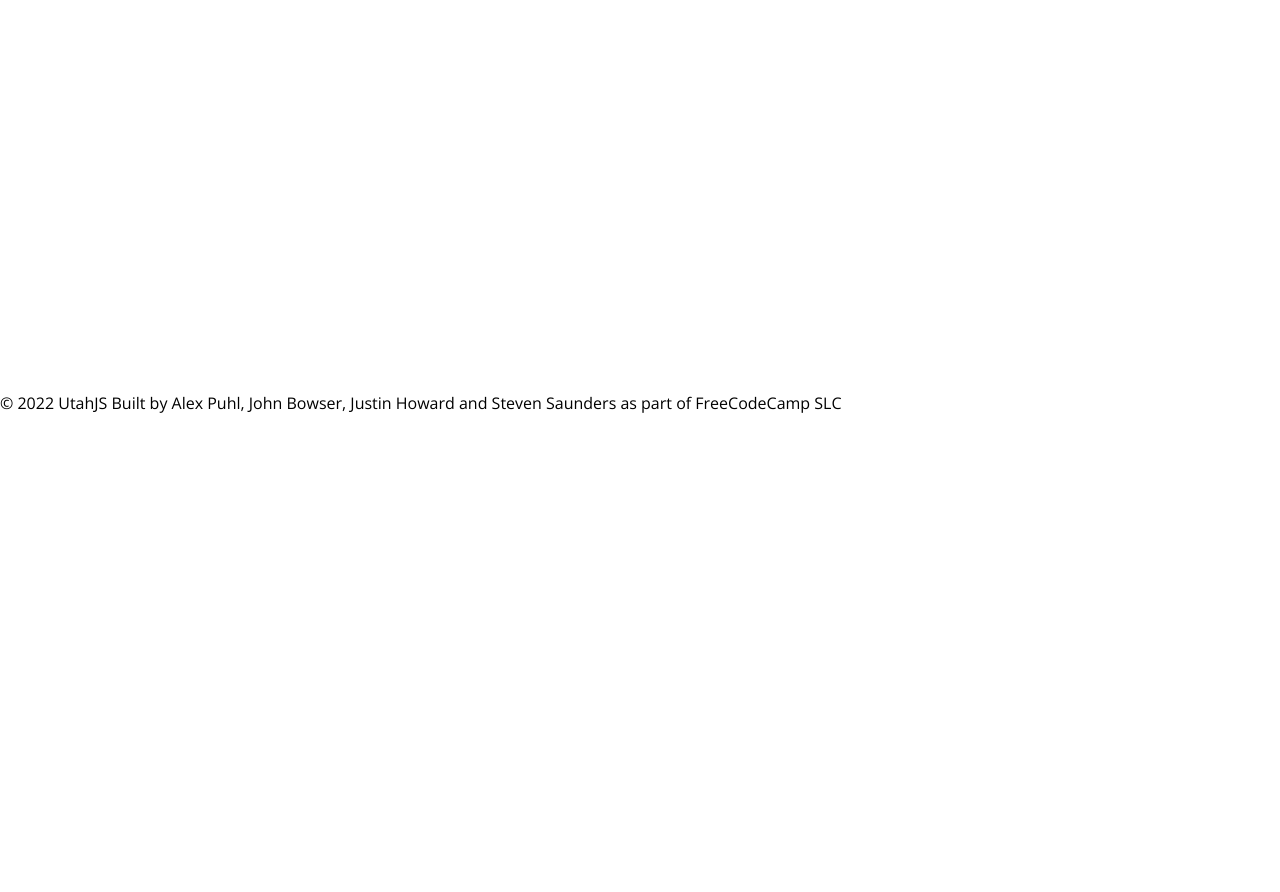
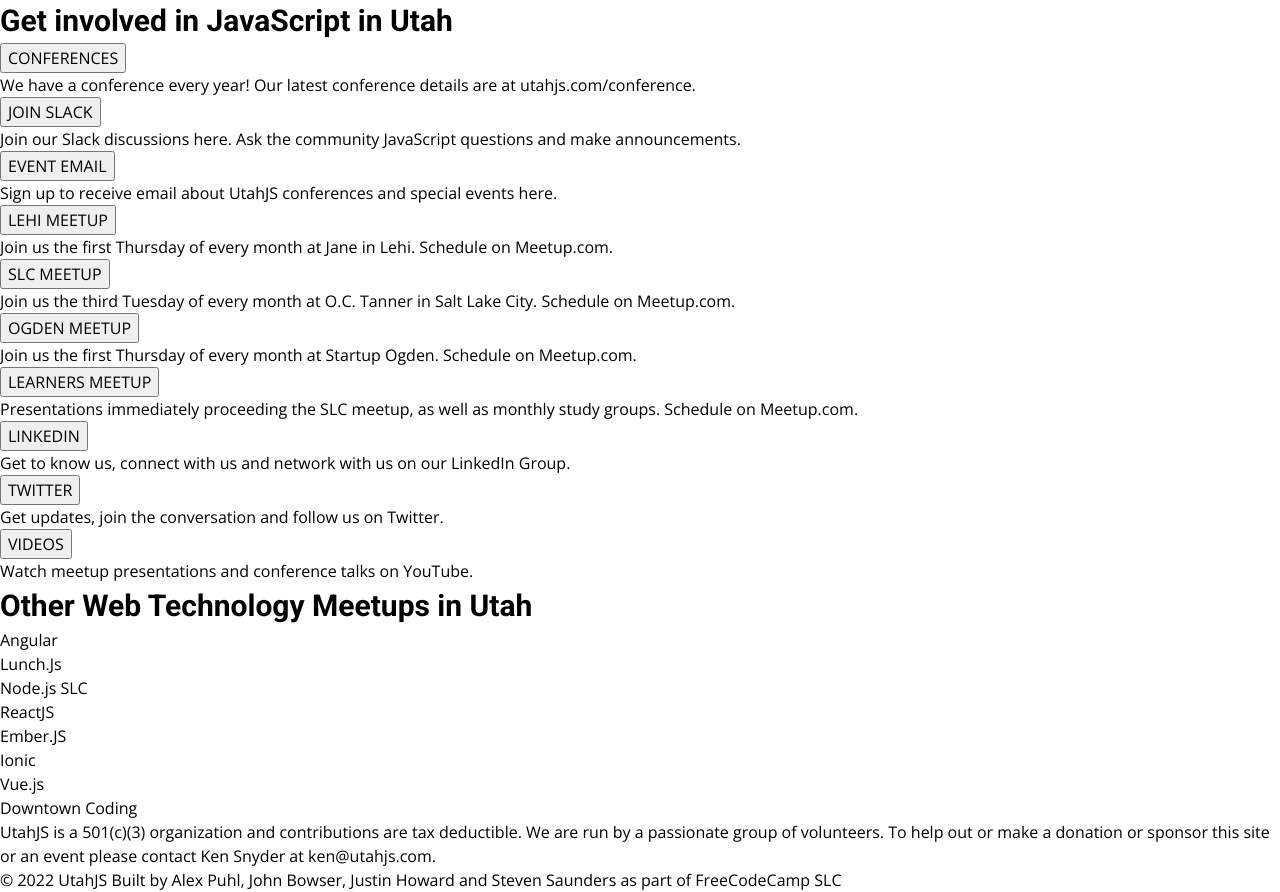
Before and after one commit to FreeCodeCamp-SLC/utahjs-website, a Next.js app in the folder next/: page / in a window 1280 px wide. Shown: the part 385-1277 px from the top of the page. Before the commit the page ends 800 px from the top, so only its background shows below. Built offline with nearby package versions, Linux system fonts and the light colour scheme.

Commit message:
first commit for home page

```diff
--- a/next/src/app/page.tsx
+++ b/next/src/app/page.tsx
@@ -4,7 +4,69 @@
 	return (
 		<>
 			<h1>Home Page</h1>
-			<p>test</p>
+			<>
+				<h2>UtahJS</h2>
+				<p>JavaScript Engineers of Utah</p>
+				<p>Lets learn together.</p>
+				<button id="conferences">CONFERENCES</button>
+				<button id="join-slack">JOIN SLACK</button>
+			</>
+			<>
+				<h2>Get involved in JavaScript in Utah</h2>
+				<div id="button-paragraph">
+					<button id="conferences">CONFERENCES</button>
+					<p>We have a conference every year! Our latest conference details are at utahjs.com/conference.</p>
+				</div>
+				<div id="button-paragraph">
+					<button id="join-slack">JOIN SLACK</button>
+					<p>Join our Slack discussions here. Ask the community JavaScript questions and make announcements.</p>
+				</div>
+				<div id="button-paragraph">
+
+					<button id="event-email">EVENT EMAIL</button>
+					<p>Sign up to receive email about UtahJS conferences and special events here.</p>
+				</div>
+				<div id="button-paragraph">
+					<button id="lehi-meetup">LEHI MEETUP</button>
+					<p>Join us the first Thursday of every month at Jane in Lehi. Schedule on Meetup.com.</p>
+				</div>
+				<div id="button-paragraph">
+					<button id="slc-meetup">SLC MEETUP</button>
+					<p>Join us the third Tuesday of every month at O.C. Tanner in Salt Lake City. Schedule on Meetup.com.</p>
+				</div>
+				<div id="button-paragraph">
+					<button id="ogden-meetup">OGDEN MEETUP</button>
+					<p>Join us the first Thursday of every month at Startup Ogden. Schedule on Meetup.com.</p>
+				</div>
+				<div id="button-paragraph">
+					<button id="learners-meetup">LEARNERS MEETUP</button>
+					<p>Presentations immediately proceeding the SLC meetup, as well as monthly study groups. Schedule on Meetup.com.</p>
+				</div>
+				<div id="button-paragraph">
+					<button id="linkedin">LINKEDIN</button>
+					<p>Get to know us, connect with us and network with us on our LinkedIn Group.</p>
+				</div>
+				<div id="button-paragraph">
+					<button id="twitter">TWITTER</button>
+					<p>Get updates, join the conversation and follow us on Twitter.</p>
+				</div>
+				<div id="button-paragraph">
+					<button id="videos">VIDEOS</button>
+					<p>Watch meetup presentations and conference talks on YouTube.</p>
+				</div>
+			</>
+			<>
+				<h2>Other Web Technology Meetups in Utah</h2>
+				<p>Angular</p>
+				<p>Lunch.Js</p>
+				<p>Node.js SLC</p>
+				<p>ReactJS</p>
+				<p>Ember.JS</p>
+				<p>Ionic</p>
+				<p>Vue.js</p>
+				<p>Downtown Coding</p>
+			</>
+			<p>UtahJS is a 501(c)(3) organization and contributions are tax deductible. We are run by a passionate group of volunteers. To help out or make a donation or sponsor this site or an event please contact Ken Snyder at ken@utahjs.com.</p>
 		</>
 	);
 }
```
Also changed, not shown: 1 other file (tests, documents, lock files or other folders).
